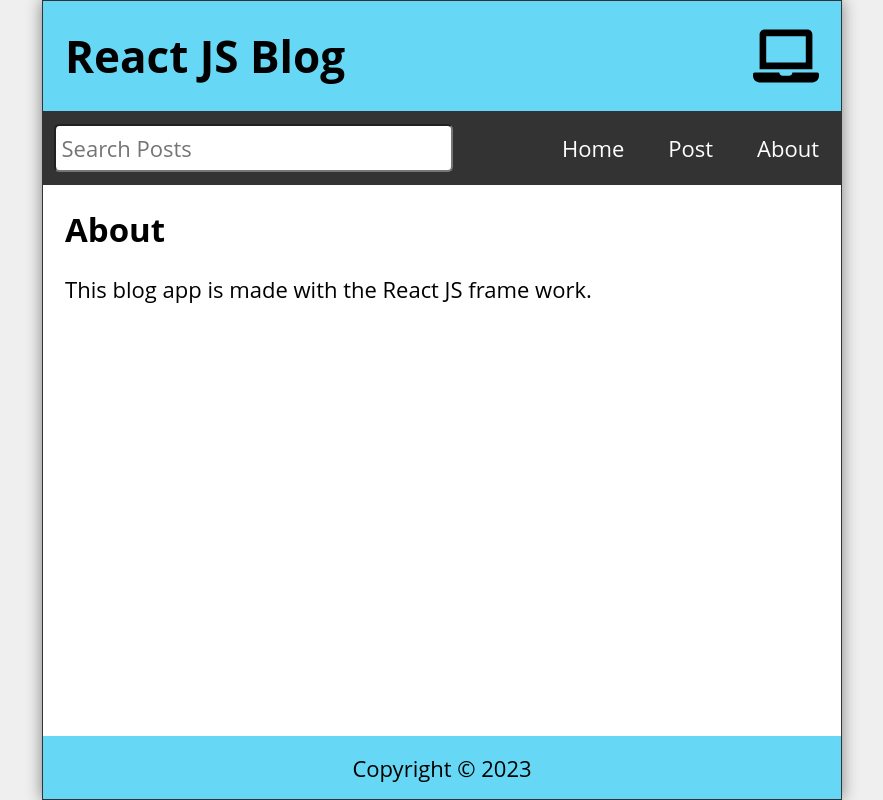
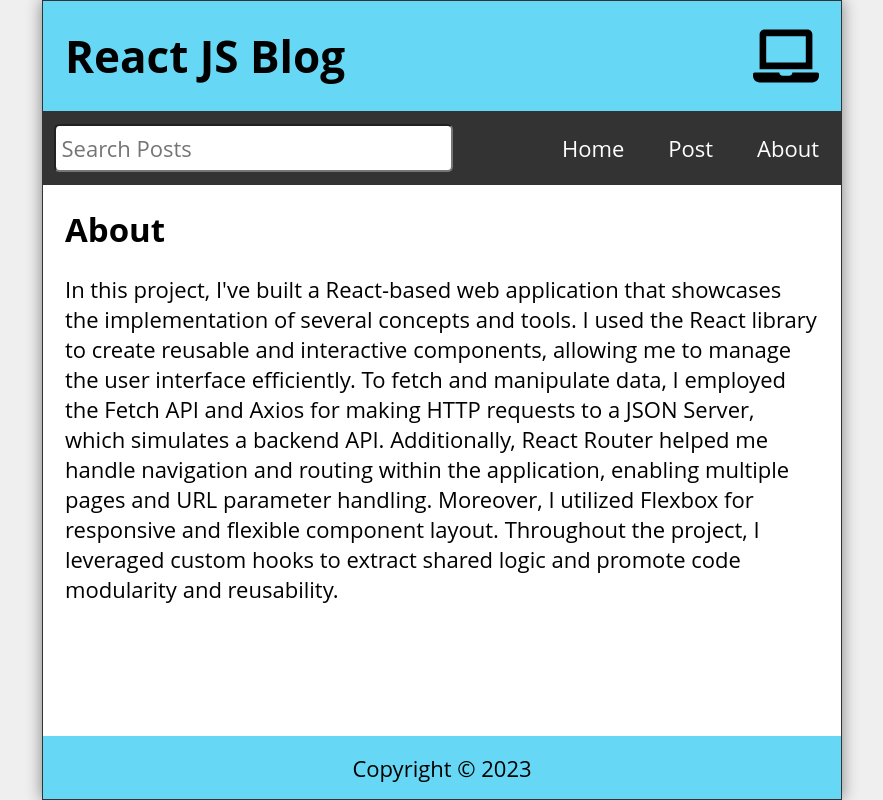
Before and after one commit to aisha-sk/react-blog, a React (Create React App) app: page /about in a window 1280 px wide. Shown: the whole page, without its empty margins (198-1081 px from the left). Built offline with nearby package versions, Linux system fonts and the light colour scheme; data requests are answered from the project's data file.

Commit message:
Updated about.js

```diff
--- a/src/About.js
+++ b/src/About.js
@@ -4,7 +4,19 @@ const About = () => {
   return (
       <main className='About'>
           <h2>About</h2>
-          <p style={{ marginTop: "1rem" }}>This blog app is made with the React JS frame work.</p>
+          <p style={{ marginTop: "1rem" }}>In this project, I've built a React-based web application that showcases the implementation of several concepts and tools.
+           I used the React library to create reusable and interactive components,
+           allowing me to manage the user interface efficiently.
+
+           To fetch and manipulate data, I employed the Fetch API and Axios for making HTTP requests
+           to a JSON Server, which simulates a backend API.
+
+           Additionally, React Router helped me handle navigation and routing within the application,
+            enabling multiple pages and URL parameter handling.
+            Moreover, I utilized Flexbox for responsive and flexible component layout.
+
+            Throughout the project, I leveraged custom hooks to extract shared logic and promote
+            code modularity and reusability.</p>
       </main>
   )
 }
```
